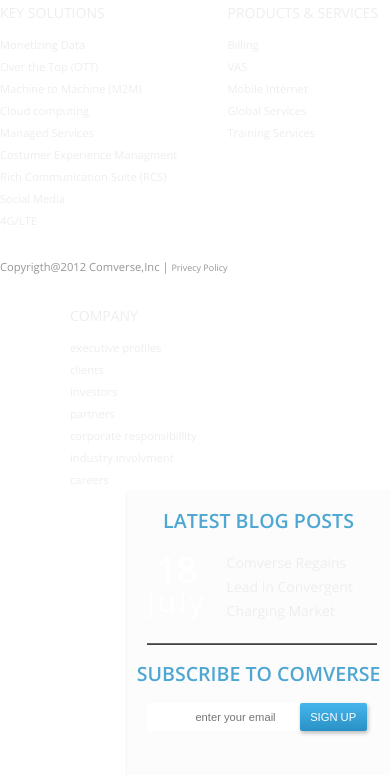
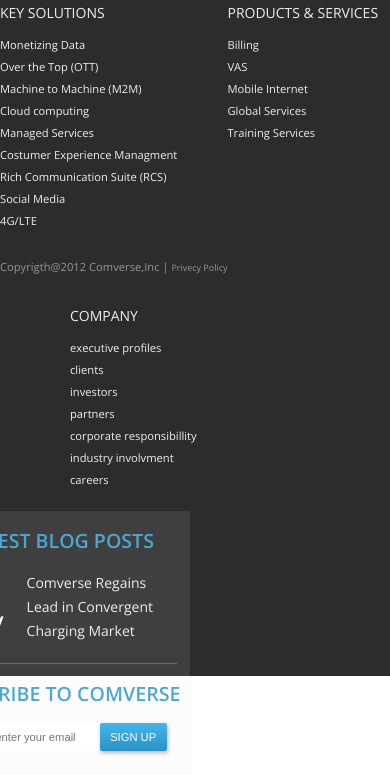
Before and after one commit to Amiross/comverse, a plain HTML site: page index.html in a window 390 px wide. Shown: the part 4122-4897 px from the top of the page. Drawn offline with nearby package versions, Linux system fonts and the light colour scheme.

Commit message:
mostly done. some responsive issues

```diff
--- a/css/main.css
+++ b/css/main.css
@@ -1117,9 +1117,10 @@ footer h2 {
     }
 
     .footer-background {
-        background-image: url(../img/pattern_down.jpg);
         width: 100%;
         height: 700px;
+        display: block;
+        background-color: #2c2c2c;
     }
 
     /*.footer-links, .footer-links-last, .footer-aside {
@@ -1134,12 +1135,19 @@ footer h2 {
         height: auto;
         display: inline-block;
     }
+    .footer-links-last {
+        position: relative;
+
+    }
 
     .footer-aside {
         clear: both;
         margin: 0 auto;
         padding: 0;
         display: inline-block;
+        position: relative;
+        top: 20px;
+        right: 200px;
     }
 
 
```
